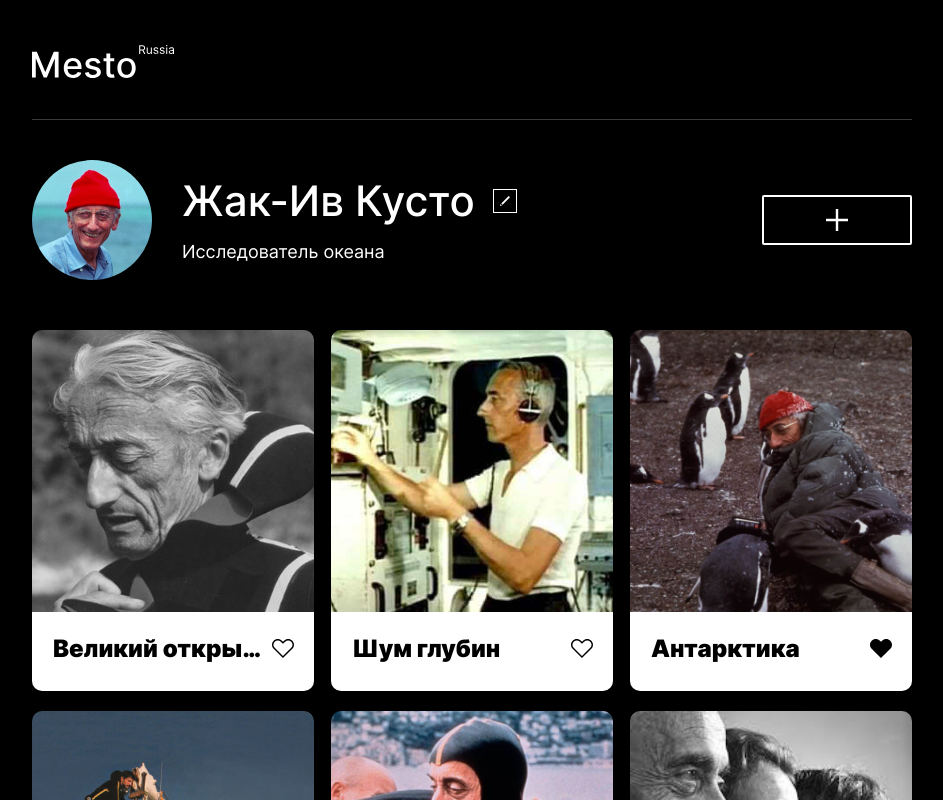
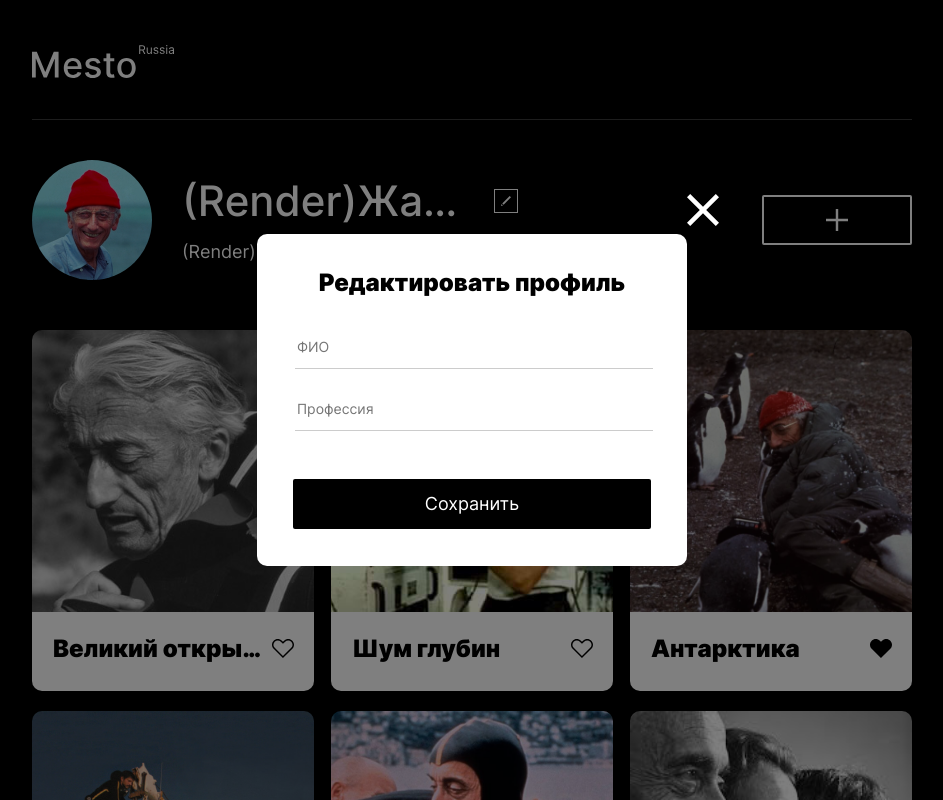
Before and after one commit to forfrontskill/mesto-project, a plain HTML site: page index.html in a window 1280 px wide. Shown: the top 800 px of the page, without its empty margins (168-1111 px from the left). Drawn offline with Linux system fonts and the light colour scheme.

Commit message:
Добавлено включение popup при старте страницы. Добавлено управление профилем

```diff
--- a/index.html
+++ b/index.html
@@ -81,5 +81,6 @@
                 </form>
             </div>
         </div>
+        <script src="/scripts/main.js"></script>
     </body>
 </html>
--- /dev/null
+++ b/scripts/main.js
@@ -0,0 +1,32 @@
+const docContent = document.querySelector('.content');
+const docProfile = docContent.querySelector('.profile');
+
+
+const profileInfo = {
+    name: '(Render)Жак-Ив Куст',
+    description: '(Render) Исследователь океанаИсследователь океана',
+}
+
+
+
+function pageRender() {
+    console.log('Start Render');
+    updateProfileInfo(profileInfo.name, profileInfo.description);
+    toggleProfilePopup();
+}
+
+function updateProfileInfo(name, description){
+    const docProfileName = docProfile.querySelector('.profile__name');
+    const docProfileDescription = docProfile.querySelector('.profile__description');
+    docProfileName.textContent = name;
+    docProfileDescription.textContent = description;
+}
+
+function toggleProfilePopup(){
+    const docPage = document.querySelector('.page');
+    const docProfilePopup = docPage.querySelector('.popup');
+    docProfilePopup.classList.toggle('popup_visible');
+}
+
+
+pageRender();
```
